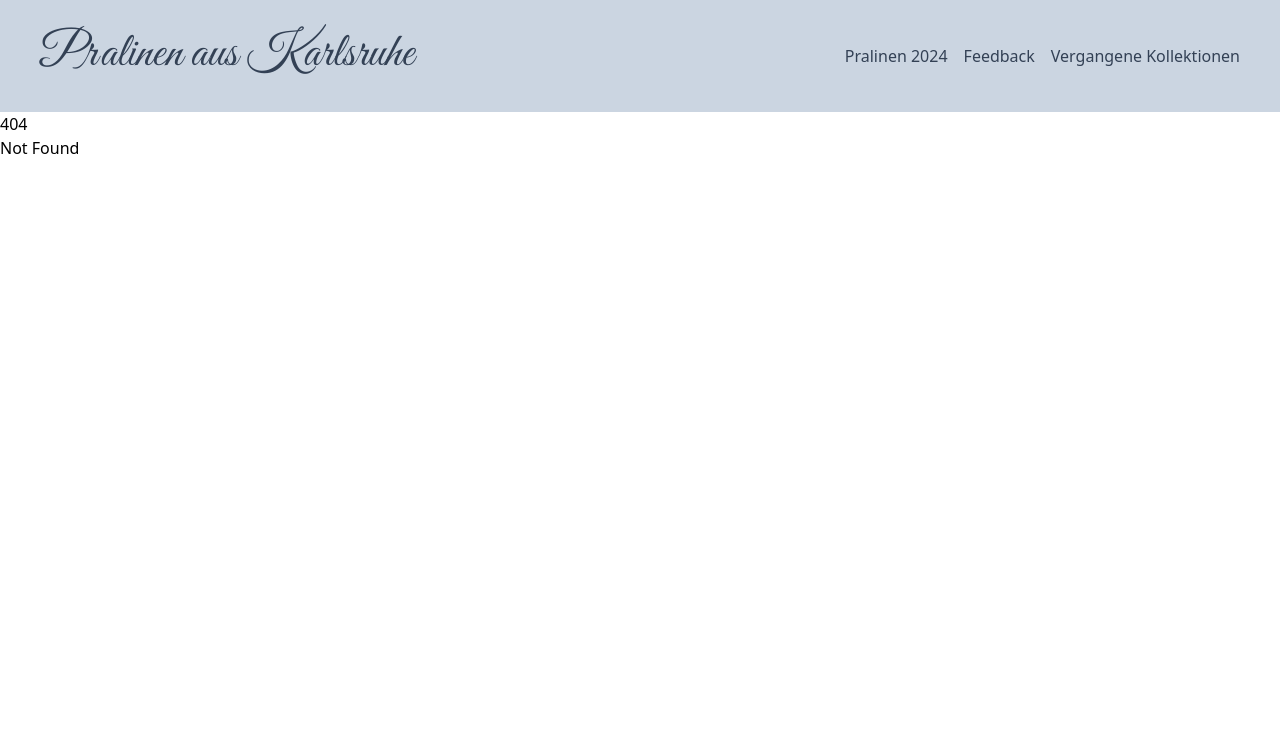
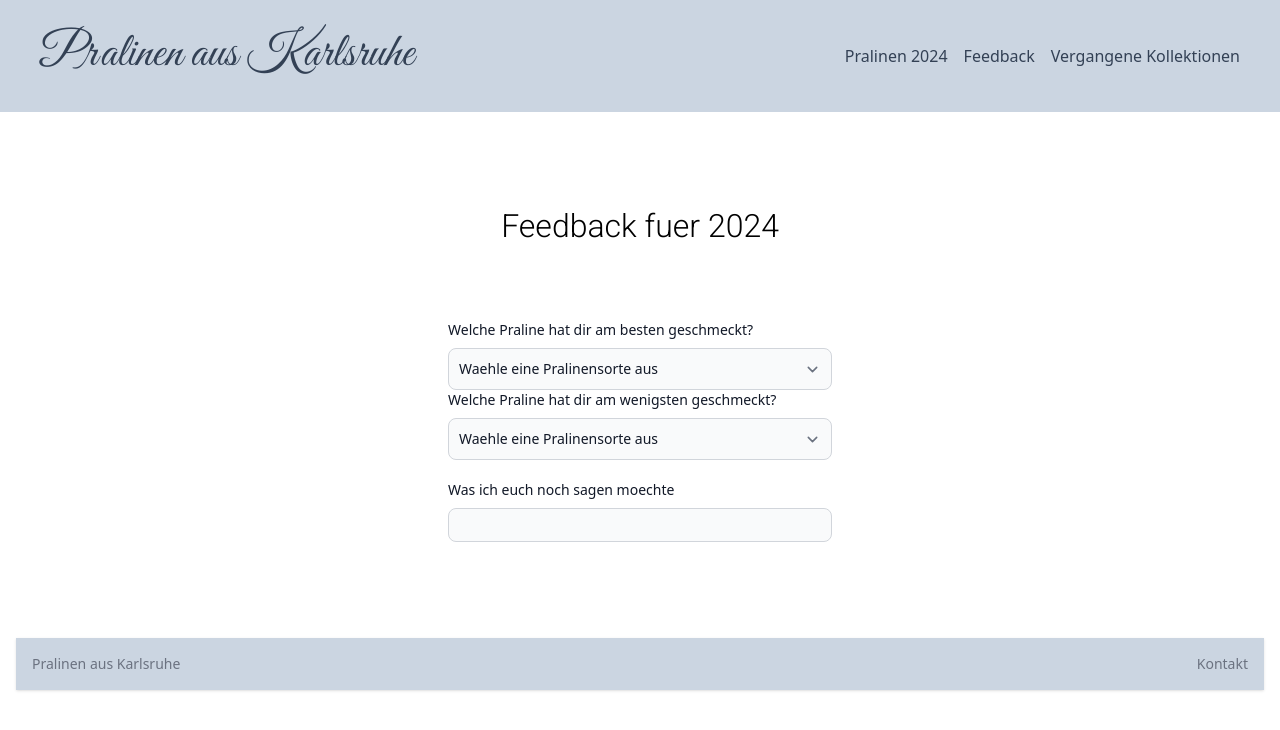
Before and after one commit to linaku94/pralinen, a SvelteKit app: page /feedback in a window 1280 px wide. Before the commit this address had no page. Shown: the top 730 px of the page. Built offline with nearby package versions, Linux system fonts and the light colour scheme; a web font is replaced by a local one.

Commit message:
add feedback and pralinen wip

```diff
--- a/src/routes/+layout.svelte
+++ b/src/routes/+layout.svelte
@@ -9,12 +9,25 @@
 			<a href="/" class="great-vibes-regular">Pralinen aus Karlsruhe</a>
 		</div>
 		<ul class="flex space-x-4">
-			<li><a href="/about" class="nav-element">Pralinen 2024</a></li>
-			<li><a href="/about" class="nav-element">Feedback</a></li>
-			<li><a href="/contact" class="nav-element">Vergangene Kollektionen</a></li>
+			<li><a href="/pralinen" class="nav-element">Pralinen 2024</a></li>
+			<li><a href="/feedback" class="nav-element">Feedback</a></li>
+			<li><a href="/vergangenes" class="nav-element">Vergangene Kollektionen</a></li>
 		</ul>
 	</div>
 </nav>
+
+{@render children()}
+
+<footer class="bg-slate-300 shadow m-4 dark:bg-gray-800 width-full">
+	<div class="w-full mx-auto max-w-screen-xl p-4 md:flex md:items-center md:justify-between">
+      <span class="text-sm text-gray-500 sm:text-center dark:text-gray-400">Pralinen aus Karlsruhe</span>
+		<ul class="flex flex-wrap items-center mt-3 text-sm font-medium text-gray-500 dark:text-gray-400 sm:mt-0">
+			<li>
+				<a href="#" class="hover:underline">Kontakt</a>
+			</li>
+		</ul>
+	</div>
+</footer>
 
 <style>
 	.nav-element {
@@ -28,5 +41,3 @@
   }
 
 </style>
-
-{@render children()}
--- a/src/routes/+page.svelte
+++ b/src/routes/+page.svelte
@@ -19,12 +19,11 @@ import PictureBand from './PictureBand.svelte';
 <style>
 .great-vibes-regular {
 		padding-top: 100px;
-		padding-bottom: 100px;
 		text-align: center;
 		font-size: xx-large;
 }
 .regular-text {
-		padding-top: 100px;
+		padding-top: 50px;
 		padding-bottom: 100px;
 		text-align: center;
 		font-size: medium;
--- /dev/null
+++ b/src/routes/FeedbackForm.svelte
@@ -0,0 +1,27 @@
+
+<div class="px-20 py-20">
+	<form class="max-w-sm mx-auto">
+		<label for="leckerste-praline" class="block mb-2 text-sm font-medium text-gray-900 ">Welche Praline hat dir am besten geschmeckt?</label>
+		<select id="leckerste-praline" class="bg-gray-50 border border-gray-300 text-gray-900 text-sm rounded-lg focus:ring-blue-500 focus:border-blue-500 block w-full p-2.5">
+			<option selected>Waehle eine Pralinensorte aus</option>
+			<option value="KARAMELL">Karamell</option>
+			<option value="ZITRONE">Zitrone</option>
+			<option value="KOKOS">Kokos</option>
+			<option value="MANGO">Mango</option>
+		</select>
+		<div class="mb-5">
+			<label for="schlechteste-praline" class="block mb-2 text-sm font-medium text-gray-900 ">Welche Praline hat dir am wenigsten geschmeckt?</label>
+			<select id="schlechteste-praline" class="bg-gray-50 border border-gray-300 text-gray-900 text-sm rounded-lg focus:ring-blue-500 focus:border-blue-500 block w-full p-2.5">
+				<option selected>Waehle eine Pralinensorte aus</option>
+				<option value="KARAMELL">Karamell</option>
+				<option value="ZITRONE">Zitrone</option>
+				<option value="KOKOS">Kokos</option>
+				<option value="MANGO">Mango</option>
+			</select>
+		</div>
+		<div>
+			<label for="zusatz" class="block mb-2 text-sm font-medium text-gray-900">Was ich euch noch sagen moechte</label>
+			<input type="text" id="zusatz" class="block w-full p-2 text-gray-900 border border-gray-300 rounded-lg bg-gray-50 text-xs focus:ring-blue-500 focus:border-blue-500">
+		</div>
+	</form>
+</div>
--- a/src/routes/PictureBand.svelte
+++ b/src/routes/PictureBand.svelte
@@ -6,7 +6,7 @@ import pralinen_4 from '$lib/assets/pralinen_4.jpg';
 const pictures = [pralinen_1, pralinen_2, pralinen_3, pralinen_4];
 </script>
 
-<div class="container mx-auto flex justify-between items-center">
+<div class="container mx-auto flex justify-between items-center pb-10">
 	{#each pictures as picture}
 	<img class="image_band_class" alt="pralinen bild 1" src={picture}/>
 	{/each}
--- /dev/null
+++ b/src/routes/Praline.svelte
@@ -0,0 +1,17 @@
+<script>
+export let picture = '';
+export let name = 'Praline';
+export let description = 'Lecker Praline mhmmmm'
+</script>
+<div class="px-10 py-10 fle align-middle justify-items-center">
+	<div class="flex flex-col items-center bg-slate-100 border border-gray-200 rounded-lg shadow md:flex-row md:max-w-xl hover:bg-gray-100">
+		<img class="object-cover rounded-t-lg md:h-auto md:w-48 md:rounded-none md:rounded-s-lg" src={picture} alt="praline demo 1">
+		<div class="flex flex-col justify-between p-4 leading-normal">
+			<h5 class="mb-2 text-2xl font-bold tracking-tight text-slate-700">{name}</h5>
+			<p class="mb-3 font-normal text-gray-700">{description}</p>
+		</div>
+	</div>
+</div>
+
+<style>
+</style>
--- /dev/null
+++ b/src/routes/feedback/+page.svelte
@@ -0,0 +1,16 @@
+<script>
+	import FeedbackForm from '../FeedbackForm.svelte';
+</script>
+
+<div class="text-lg font-bold">
+	<h1 class="regular-text">Feedback fuer 2024</h1>
+</div>
+<FeedbackForm />
+
+<style>
+	.regular-text {
+      padding-top: 100px;
+      text-align: center;
+      font-size: xx-large;
+  }
+</style>
--- /dev/null
+++ b/src/routes/pralinen/+page.svelte
@@ -0,0 +1,9 @@
+<script>
+	import Praline from '../Praline.svelte';
+	import praline_demo_1 from '$lib/assets/2023/praline_demo_1.jpeg'
+</script>
+
+<div class="px-20 py-20 fle align-middle justify-items-center">
+		<Praline picture={praline_demo_1} name='Karamell Meersalz' description='Ein Traum aus Karamell und Meersalz' />
+		<Praline picture={praline_demo_1} name='Karamell Meersalz' description='Ein Traum aus Karamell und Meersalz' />
+</div>
```
Also changed, not shown: src/routes/PralinenKollektion.svelte (added).
